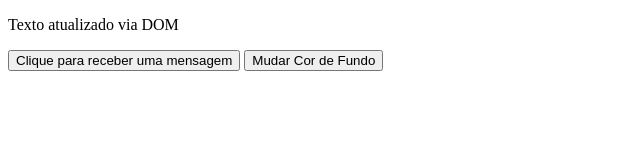
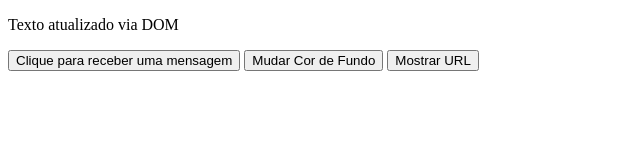
Before and after one commit to GabrielVCB/Javascript---Manipula-o-do-DOM, a plain HTML site: page index.html in a window 1280 px wide. Shown: the whole page, without its empty margins (0-640 px from the left). Drawn offline with Linux system fonts and the light colour scheme.

Commit message:
Question4

```diff
--- a/index.html
+++ b/index.html
@@ -15,6 +15,12 @@
     <!-- Botão para alternar a cor de fundo da página -->
     <button onclick="mudarCorDeFundo()">Mudar Cor de Fundo</button>
 
+    <!-- Botão para mostrar a URL -->
+    <button onclick="mostrarURL()">Mostrar URL</button>
+
+    <!-- Div para exibir a URL -->
+    <div id="urlExibida"></div>
+
     <script src="script.js"></script>
 </body>
 </html>
--- a/script.js
+++ b/script.js
@@ -1,23 +1,28 @@
 // Altera o texto do parágrafo com id "texto"
 document.getElementById("texto").innerText = "Texto atualizado via DOM";
 
-// Exibe a mesma mensagem no console do navegador
+// Exibe uma mensagem no console do navegador
 console.log("Bem-vindo(a) ao nosso site!");
 
 // Função para exibir uma mensagem de boas-vindas
 function exibirMensagem() {
-    // Exibe a mensagem em uma janela de alerta
     window.alert("Bem-vindo(a) ao nosso site!");
 }
 
 // Função para alternar a cor de fundo do documento
 function mudarCorDeFundo() {
-    // Verifica a cor atual de fundo do body
     if (document.body.style.backgroundColor === "blue") {
-        // Se for azul, altera para a cor original (branco)
         document.body.style.backgroundColor = "white";
     } else {
-        // Caso contrário, muda para azul
         document.body.style.backgroundColor = "blue";
     }
 }
+
+// Função para mostrar a URL atual
+function mostrarURL() {
+    // Obtém a URL atual usando a propriedade location.href
+    const urlAtual = window.location.href;
+
+    // Cria ou atualiza o conteúdo do div com id "urlExibida"
+    document.getElementById("urlExibida").innerText = "URL Atual: " + urlAtual;
+}
```
